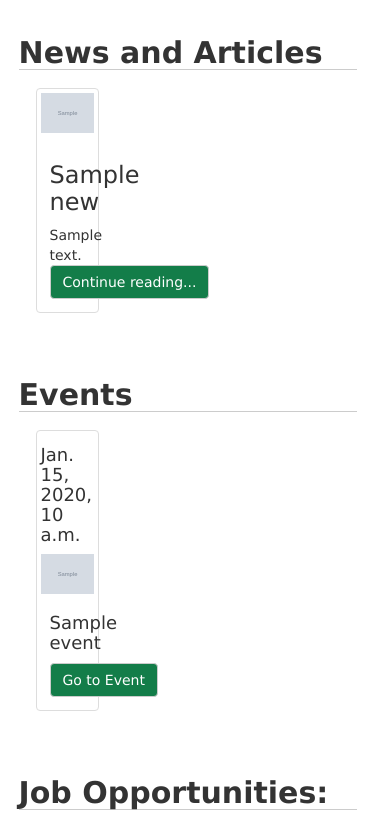
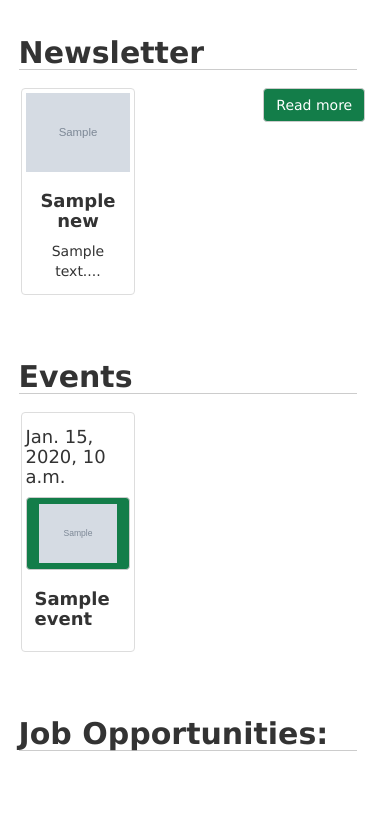
Before and after one commit to shovalsa/shecodes_website, a Django app: page / in a window 390 px wide. Shown: the part 322-1157 px from the top of the page. After the commit the page ends 1073 px from the top, so only its background shows below. Run offline with Django 3.2, Linux system fonts and the light colour scheme; tables that the repository leaves empty hold one stand-in row (values such as "Sample post"); grey boxes marked "Sample" are stand-in pictures; data that the repository does not hold is empty; some libraries are stand-ins or nearby versions.

Commit message:
some changes for mobile compatibility.

```diff
--- a/scsite/templates/members_index.html
+++ b/scsite/templates/members_index.html
@@ -11,7 +11,9 @@
     <h3 class="page-title">Members:</h3>
         <ul class="list-group">
           {% for user in users %}
-          <li class="list-group-item"><a href="/members/{{ user.id }}/">{{ user.username }}</a></li>
+            {% if not user.is_superuser %}
+                <li class="list-group-item"><a href="/members/{{ user.id }}/">{{ user.username }}</a></li>
+            {% endif %}
           {% endfor %}
         </ul>
 </div>
--- a/templates/index.html
+++ b/templates/index.html
@@ -10,22 +10,23 @@
 
 <div style="padding: 5% 5% 1% 1%;">
     <h2 style="border-bottom: 1px solid #ccc">
-        <b>News and Articles</b>
+        <b>Newsletter</b>
     </h2>
     <div class="row" style="padding: 2.5% 2% 1% 5%;">
         {% for item in news %}
-          <div class="col-xs-6 col-md-3s" style="width: 27%">
-            <div class="thumbnail">
-              <img src="/static/images/news/{{item.itemPhoto}}" alt="{{item.itemTitle}}">
-              <div class="caption">
-                <h3>{{item.itemTitle}}</h3>
-                <div>{{item.itemContent|slice:":100"}}</div>
-              <!--<a href="/news/{{ item.id }}/" class="btn btn-default" role="button">Continue reading...</a>-->
-              <a href="#" class="btn btn-default" role="button">Continue reading...</a>
+          <!--<div class="col-xs-3">-->
+            <div class="thumbnail col-xs-4">
+              <a href="#" role="button">
+                <img src="/static/images/news/{{item.itemPhoto}}" alt="{{item.itemTitle}}">
+              </a>
+              <div class="caption" style="text-align:center;">
+                <h4><strong>{{item.itemTitle}}</strong></h4>
+                <div>{{item.itemContent|slice:":100"}}...</div>
               </div>
-            </div>
+            <!--</div>-->
            </div>
         {% endfor %}
+        <a href="#" class="btn btn-default" role="button" style="float:right;">Read more</a>
     </div>
 </div>
 
@@ -35,18 +36,17 @@
     </h2>
     <div class="row" style="padding: 2.5% 2% 1% 5%;">
         {% for event in events %}
-          <div class="col-xs-6 col-md-3s" style="width: 27%">
-            <div class="thumbnail">
+            <div class="thumbnail col-xs-4">
                 <h4>{{event.event_date}}</h4>
                 <h4>{{event.eventLocation}}</h4>
-              <img src="/static/images/events/{{event.eventPhoto}}" alt="{{event.eventTitle}}">
+              <a href="{{event.eventLink}}" target="_blank" class="btn btn-default" role="button">
+                  <img src="/static/images/events/{{event.eventPhoto}}" alt="{{event.eventTitle}}">
+              </a>
               <div class="caption">
-                <h4>{{event.eventTitle}}</h4>
+                <h4><strong>{{event.eventTitle}}</strong></h4>
                 <div>{{event.eventContent|slice:":100"}}</div>
-              <a href="{{event.eventLink}}" target="_blank" class="btn btn-default" role="button">Go to Event</a>
               </div>
             </div>
-           </div>
         {% endfor %}
     </div>
 </div>
@@ -55,22 +55,25 @@
     <h2 style="border-bottom: 1px solid #ccc">
         <b>Job Opportunities:</b>
     </h2>
-    <div class="row" style="padding: 2.5% 2% 1% 5%;">
+    <div class="row" style="text-align: center; padding: 2.5% 2% 1% 5%;">
         {% for job in jobs %}
-          <div class="col-xs-6 col-md-3s" style="width: 27%">
-            <div class="thumbnail">
-              <img src="/static/images/jobs/{{job.jobPhoto}}" alt="{{job.jobTitle}}">
+            <div class="thumbnail col-xs-4">
+              {% if request.user.is_authenticated %}
+              <a href="/career-center/" role="button">
+                <img src="/static/images/jobs/{{job.jobPhoto}}" alt="{{job.jobTitle}}">
+              </a>
               <div class="caption">
-                <h3>{{job.jobTitle}}</h3>
+                <h4><strong>{{job.jobTitle}}</strong></h4>
                 <div>{{job.jobDescription|slice:":100"}}...</div>
                   <br>
-                  {% if request.user.is_authenticated %}
-                      <a href="/career-center/" class="btn btn-default" role="button">Learn more</a>
-                  {% else %}
-                      <a href="/login/" class="btn btn-default" role="button">Login to see job openning</a>
-                  {% endif %}
+              {% else %}
+                  <a href="/login/" role="button">
+                      <img src="/static/images/jobs/{{job.jobPhoto}}" alt="{{job.jobTitle}}">
+                  </a>
+                    <h4>{{job.jobTitle}}</h4>
+                <div>{{job.jobDescription|slice:":100"}}...</div>
+              {% endif %}
               </div>
-            </div>
            </div>
         {% endfor %}
     </div>
```
Also changed, not shown: scsite/templates/about.html (+19 -21 lines).
